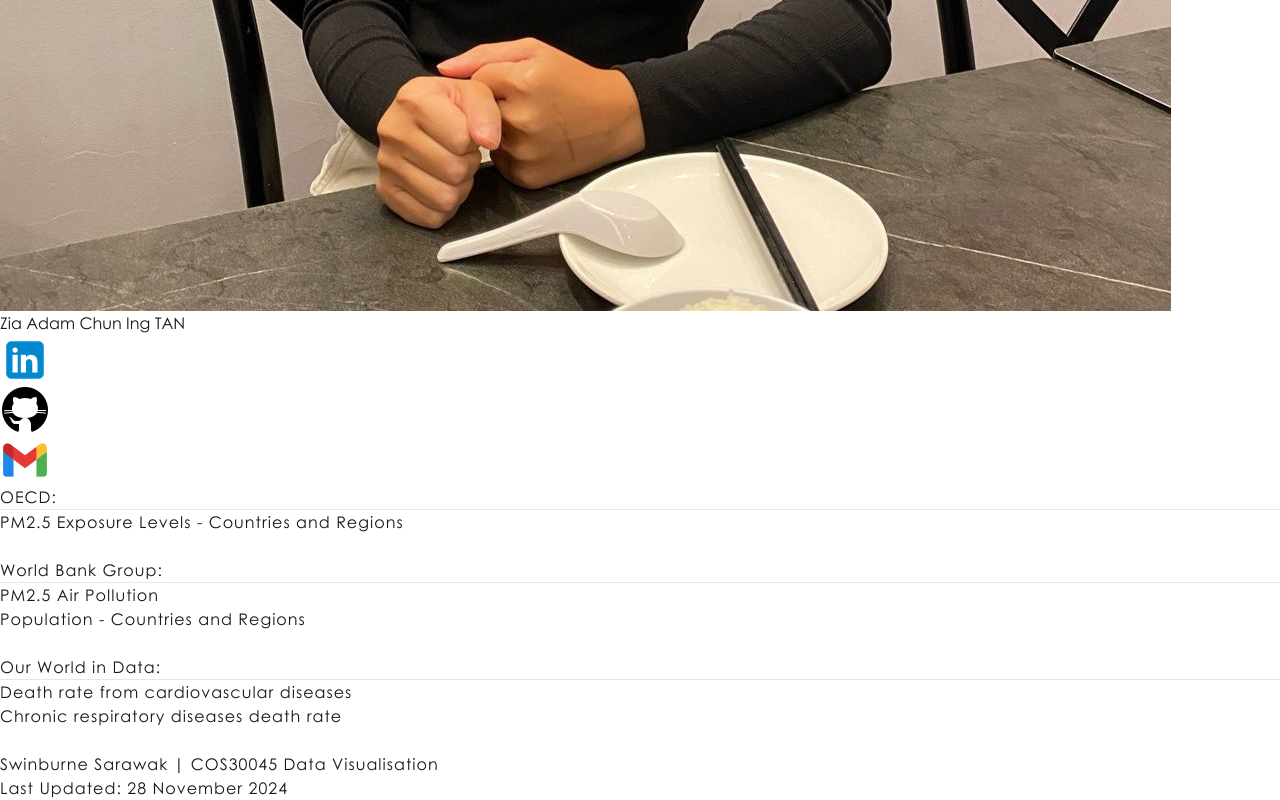
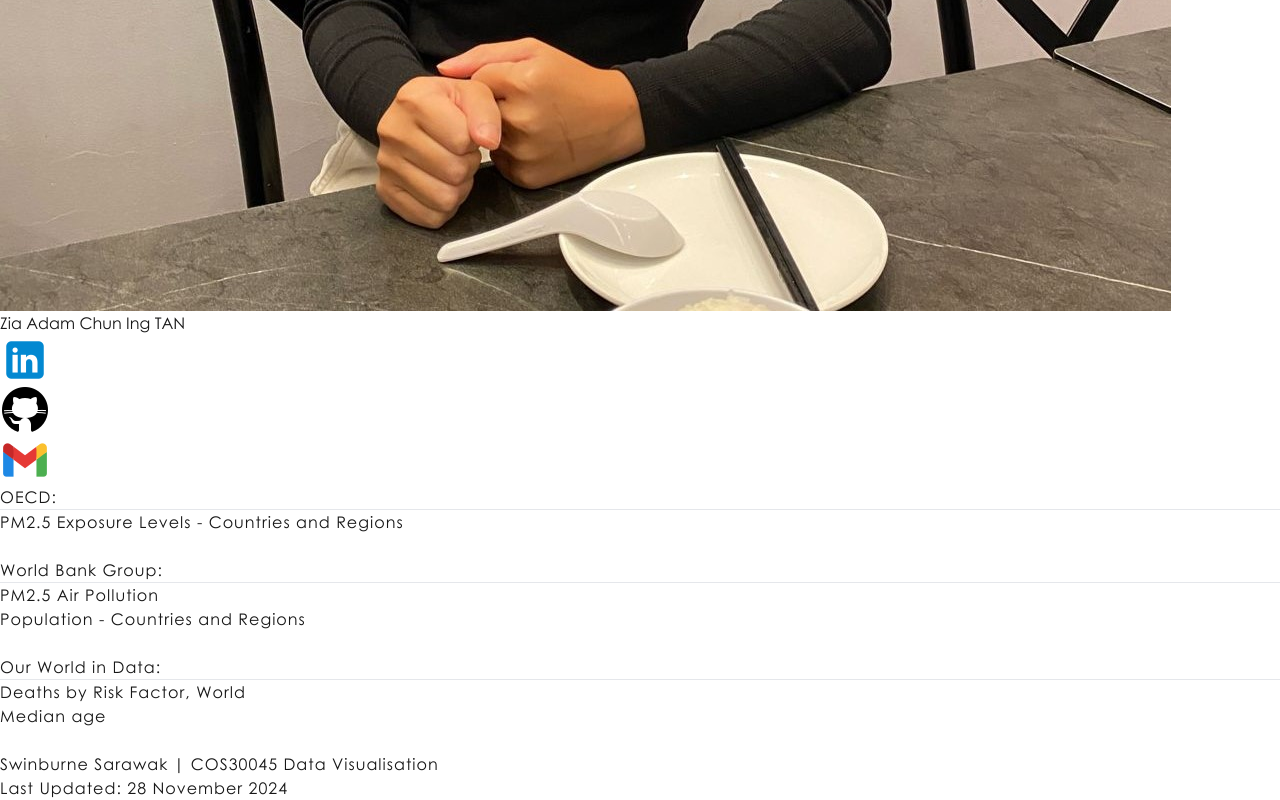
Before and after one commit to ziaa03/COS30045_DataVis-Proj, a Next.js app in the folder cos30045_group_project/: page /about in a window 1280 px wide. Shown: the part 1871-2671 px from the top of the page. Built offline with nearby package versions, Linux system fonts and the light colour scheme.

Commit message:
update dataset sources

```diff
--- a/cos30045_group_project/src/app/about/page.js
+++ b/cos30045_group_project/src/app/about/page.js
@@ -140,21 +140,21 @@ const About = () => {
                 <p className="mt-2 text-sm leading-6">
 
                   <Link
-                    href='https://ourworldindata.org/grapher/cardiovascular-disease-death-rates?tab=table'
+                    href='https://ourworldindata.org/air-pollution'
                     target='_blank'
                     className='text-slate-400 hover:text-slate-100 duration-300'
                   >
-                    Death rate from cardiovascular diseases
+                    Deaths by Risk Factor, World
                   </Link>
                 </p>
                 <p className="mt-2 text-sm leading-6">
 
                   <Link
-                    href='https://ourworldindata.org/grapher/respiratory-disease-death-rate?tab=table'
+                    href='https://ourworldindata.org/grapher/median-age?tab=table&time=1990..2020'
                     target='_blank'
                     className='text-slate-400 hover:text-slate-100 duration-300'
                   >
-                    Chronic respiratory diseases death rate
+                    Median age
                   </Link>
                 </p>
                 <br/>
```
